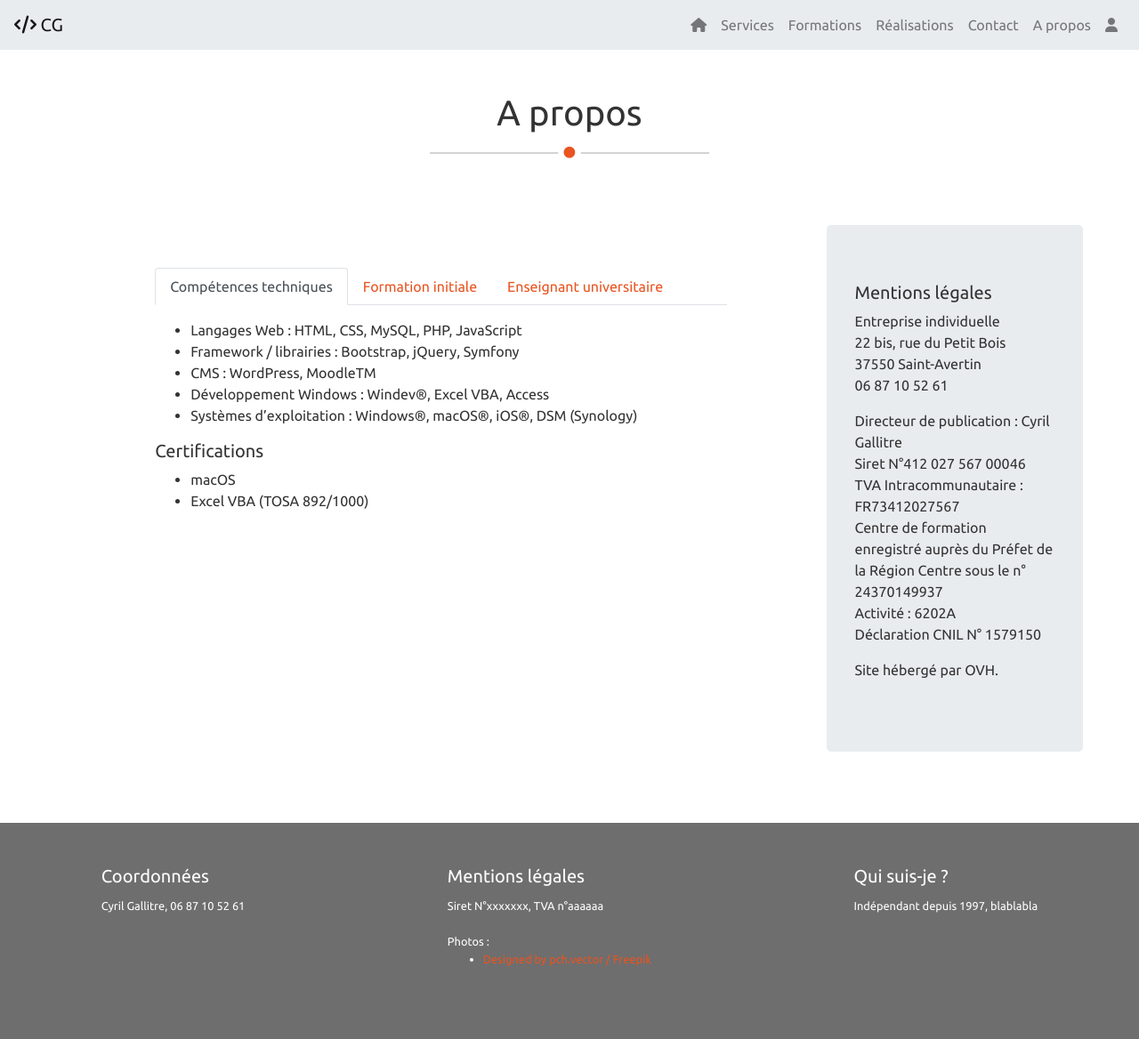
After one commit to cgallitre/p5, a Symfony app: template templates/apropos.html.twig in a window 1280 px wide. The commit adds this page. Shown: the whole page at 89% size. Run offline with Twig, Linux system fonts and the light colour scheme; the template is opened without the code that fills it, so the values that code supplies are empty; some libraries are stand-ins or nearby versions.

Commit message:
Refactoring Front

```diff
--- a/src/Controller/TrainingController.php
+++ b/src/Controller/TrainingController.php
@@ -44,7 +44,7 @@ class TrainingController extends AbstractController
         public function show($slug, Training $training, TrainingRepository $repo)
         {
             // $training = $repo->findOneBySlug($slug);
-            $trainings = $repo->findAll();
+            $trainings = $repo->findByTheme($training->getTheme());
 
             return $this->render('training/show.html.twig', [
                 'training' => $training,
--- /dev/null
+++ b/templates/apropos.html.twig
@@ -0,0 +1,87 @@
+{% extends 'base.html.twig' %}
+
+{% block title %}
+Formateur développeur à Tours (37)
+{% endblock %}
+
+{% block stylesheets %}
+<link rel="stylesheet" href="/css/animations.css">
+{% endblock %}
+
+{% block body %}
+<div class="col">
+    <div class="row">
+        <div class="col">
+            {% include 'partials/titlePage.html.twig' with {'titlePage' : 'A propos'} %}
+        </div>
+    </div>
+    <div class="row mx-5">
+        <div class="col-md-7 pt-5 mx-auto">
+            <ul class="nav nav-tabs">
+                <li class="nav-item">
+                    <a class="nav-link active" data-toggle="tab" href="#skills">Compétences techniques</a>
+                </li>
+                <li class="nav-item">
+                    <a class="nav-link" data-toggle="tab" href="#formation">Formation initiale</a>
+                </li>
+                <li class="nav-item">
+                    <a class="nav-link" data-toggle="tab" href="#teacher">Enseignant universitaire</a>
+                </li>
+            </ul>
+            <!-- content -->
+            <div id="myTabContent" class="tab-content">
+                <div class="tab-pane fade active show mt-3" id="skills">
+                    <ul>
+                        <li>Langages Web : HTML, CSS, MySQL, PHP, JavaScript</li>
+                        <li>Framework / librairies : Bootstrap, jQuery, Symfony</li>
+                        <li>CMS : WordPress, MoodleTM</li>
+                        <li>Développement Windows : Windev®, Excel VBA, Access</li>
+                        <li>Systèmes d’exploitation : Windows®, macOS®, iOS®, DSM (Synology)</li>
+                    </ul>
+                    <h5>Certifications</h5>
+                    <ul>
+                        <li>macOS</li>
+                        <li>Excel VBA (TOSA 892/1000)</li>
+                    </ul>
+                </div>
+                <div class="tab-pane fade mt-3" id="formation">
+                    <ul>
+                        <li>DESS (master 2) Management des communautés virtuelles et de l’intelligence collective via
+                            les réseaux numériques (Université de Limoges). https://www.unilim.fr/</li>
+                        <li>Maîtrise (master 1) de Sciences de Gestion (Université de Tours).
+                            https://www.iae.univ-tours.fr/</li>
+                        <li>DEUG Sciences Economiques (Université de Limoges). https://www.unilim.fr/</li>
+                        <li>DUT Techniques de Commercialisation (IUT de Tours). https://www.iut.univ-tours.fr/</li>
+                    </ul>
+                </div>
+                <div class="tab-pane fade mt-3" id="teacher">
+                    <p>Depuis 2002, j’enseigne à l’Institut d’Administration des Entreprises (IAE, Faculté de Droit
+                        d’Economie et des Sciences Sociales, Université de Tours) ainsi qu’à l’Ecole Universitaire de
+                        Management de Rennes.</p>
+                    <p>Cette activité me permet de faire partager mon expérience aux étudiants de Master 1 et 2.</p>
+                </div>
+            </div>
+        </div>
+        <div class="col-md-3 jumbotron">
+            <h5>Mentions légales</h5>
+            <p>
+                Entreprise individuelle <br>
+                22 bis, rue du Petit Bois <br>
+                37550 Saint-Avertin <br>
+                06 87 10 52 61
+            </p>
+            <p>
+                Directeur de publication : Cyril Gallitre <br>
+                Siret N°412 027 567 00046 <br>
+                TVA Intracommunautaire : FR73412027567 <br>
+                Centre de formation enregistré auprès du Préfet de la Région Centre sous le n° 24370149937 <br>
+                Activité : 6202A <br>
+                Déclaration CNIL N° 1579150
+            </p>
+            <p>
+                Site hébergé par OVH.
+            </p>
+        </div>
+    </div>
+</div>
+{% endblock %}
--- a/templates/partials/header.html.twig
+++ b/templates/partials/header.html.twig
@@ -35,16 +35,16 @@
                 <a class="nav-link" href="{{ path('homepage') }}#services_homepage">Services</a>
             </li>
             <li class="nav-item">
-                <a class="nav-link" href="{{ path('homepage') }}#portfolio_homepage">Réalisations</a>
+                <a class="nav-link" href="{{ path('training_index') }}">Formations</a>
             </li>
             <li class="nav-item">
-                <a class="nav-link" href="{{ path('homepage') }}#testimonial_homepage">Témoignages</a>
+                <a class="nav-link" href="{{ path('portfolio_index') }}">Réalisations</a>
             </li>
             <li class="nav-item">
                 <a class="nav-link" data-toggle="modal" data-target="#contactModal">Contact</a>
             </li>
             <li class="nav-item">
-                <a class="nav-link" href="{{ path('homepage') }}">A propos</a>
+                <a class="nav-link" href="{{ path('apropos_index') }}">A propos</a>
             </li>
             <div class="nav-item">
                 <a class="nav-link" data-toggle="modal" data-target="#accountModal" role="button" aria-haspopup="true"
```
Also changed, not shown: src/Controller/HomeController.php (+12 -0 lines), templates/home.html.twig (+12 -9 lines), templates/portfolio/index.html.twig (+8 -8 lines), templates/training/index.html.twig (+7 -14 lines), templates/training/show.html.twig (+22 -15 lines).
